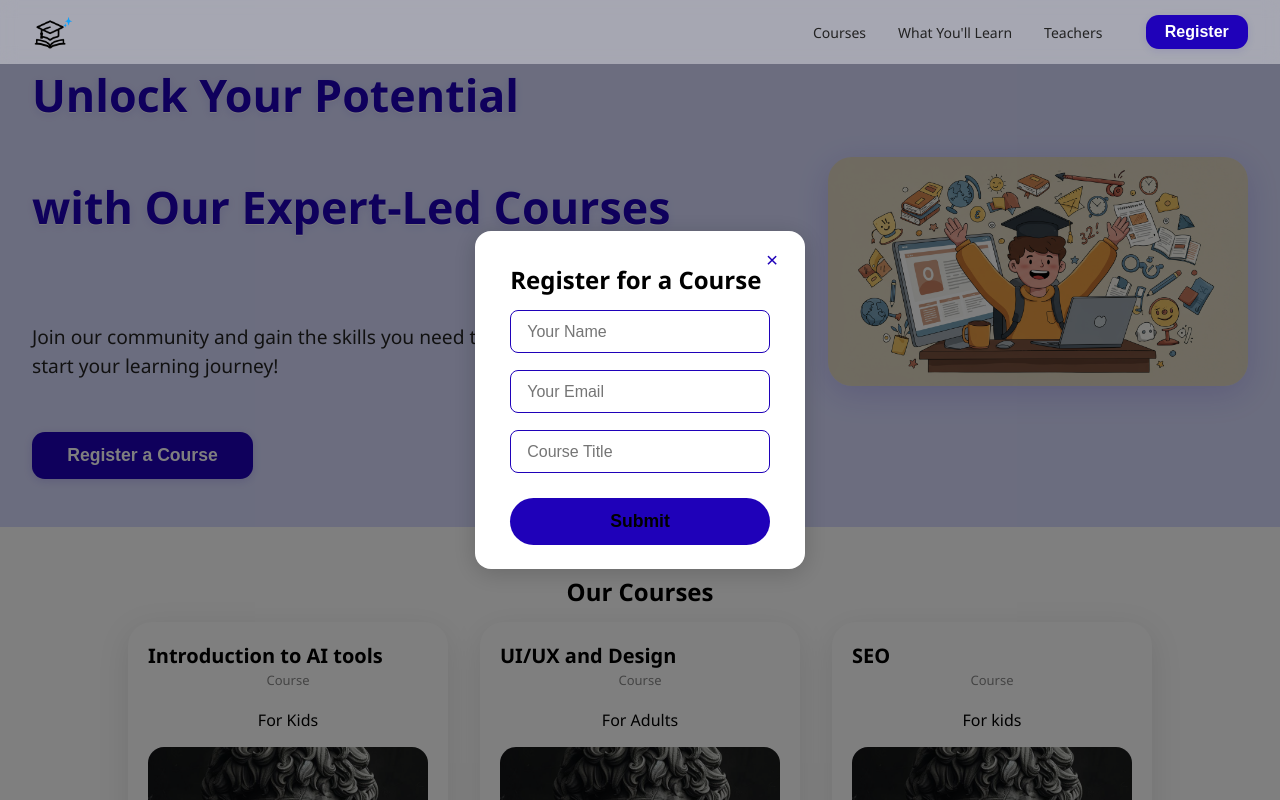
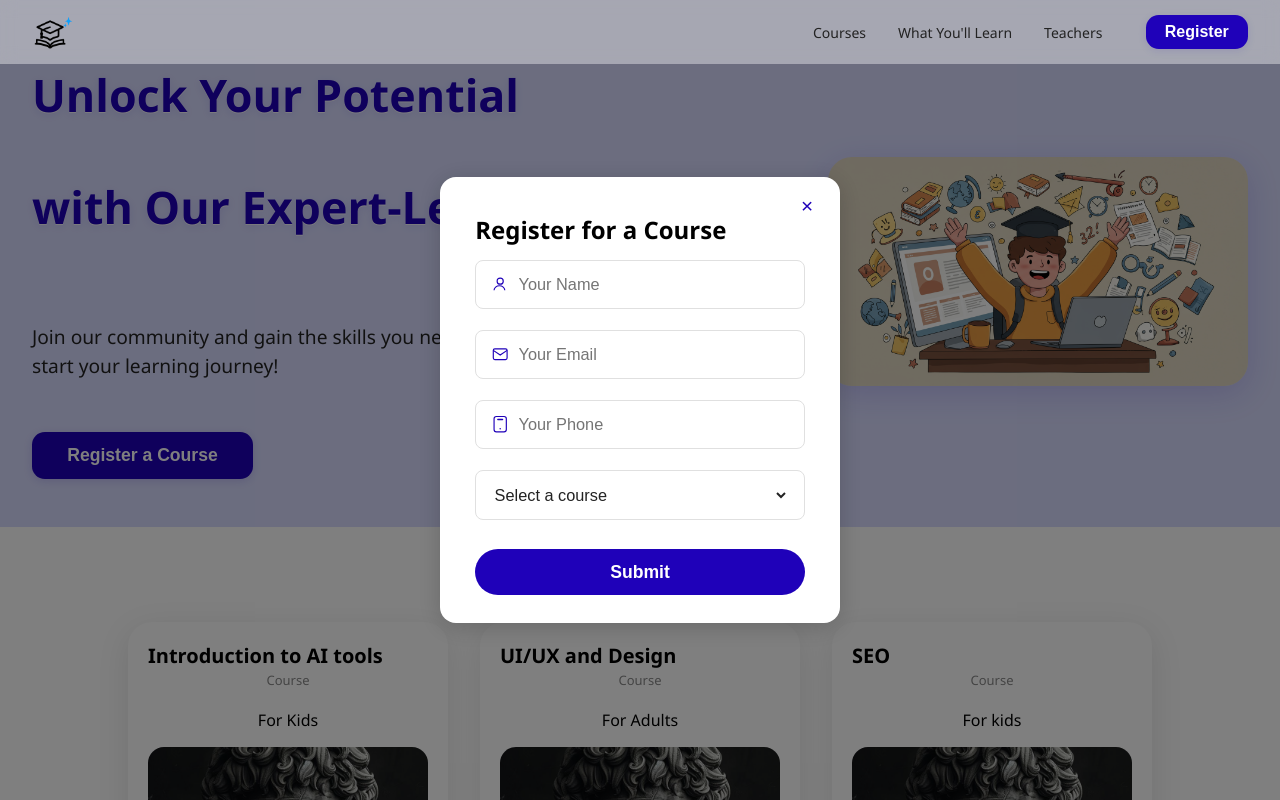
Before and after one commit to khachikkar/SchoolKH, a React (Vite) app: page / in a window 1280 px wide. Both pictures are taken after a click on the button "Register a Course". Shown: the top 800 px of the page. Built offline with nearby package versions, Linux system fonts and the light colour scheme.

Commit message:
updated regform and add email.js

```diff
--- a/package.json
+++ b/package.json
@@ -8,6 +8,7 @@
     "preview": "vite preview"
   },
   "dependencies": {
+    "emailjs-com": "^3.2.0",
     "framer-motion": "^12.7.4",
     "react": "^18.2.0",
     "react-dom": "^18.2.0",
--- a/src/components/RegistrationForm.jsx
+++ b/src/components/RegistrationForm.jsx
@@ -1,5 +1,10 @@
 import React, { useState } from 'react';
 import styled from 'styled-components';
+import PersonIcon from './icons/PersonIcon';
+import EmailIcon from './icons/EmailIcon';
+import PhoneIcon from './icons/PhoneIcon';
+import { courses } from '../data/importantInfo.mjs';
+import emailjs from 'emailjs-com';
 
 const Overlay = styled.div`
   position: fixed;
@@ -17,11 +22,12 @@ const Overlay = styled.div`
 `;
 
 const Modal = styled.div`
-  background: ${({ theme }) => theme.colors.white};
+  background: #fff;
   color: ${({ theme }) => theme.colors.black};
   border-radius: 1rem;
-  padding: 2rem 2.2rem 1.5rem 2.2rem;
-  min-width: 330px;
+  padding: 2.2rem 2.2rem 1.7rem 2.2rem;
+  width: 400px;
+  max-width: 96vw;
   box-shadow: 0 4px 24px rgba(0,0,0,0.18);
   position: relative;
 `;
@@ -43,16 +49,53 @@ const Form = styled.form`
   gap: 1.1rem;
 `;
 
+const InputWrapper = styled.div`
+  display: flex;
+  align-items: center;
+  background: #fff;
+  border: 1.5px solid #e0e0e0;
+  border-radius: 8px;
+  padding: 0.25rem 0.9rem;
+  transition: border 0.18s;
+  margin-bottom: 0.2rem;
+  &:focus-within {
+    border: 1.5px solid ${({ theme }) => theme.colors.electricBlue || '#1F01B9'};
+  }
+`;
+
+const IconLeft = styled.span`
+  display: flex;
+  align-items: center;
+  margin-right: 0.6em;
+  svg {
+    width: 1.15em;
+    height: 1.15em;
+  }
+`;
+
 const Input = styled.input`
-  padding: 0.7rem 1rem;
-  border: 1.5px solid ${({ theme }) => theme.colors.electricBlue};
-  border-radius: 8px;
-  font-size: 1rem;
+  flex: 1;
+  background: transparent;
+  border: none;
+  outline: none;
+  font-size: 1.02rem;
+  padding: 0.63rem 0;
+  color: #232323;
+`;
+
+const Select = styled.select`
+  flex: 1;
+  background: transparent;
+  border: none;
+  outline: none;
+  font-size: 1.02rem;
+  padding: 0.63rem 0;
+  color: #232323;
 `;
 
 const SubmitBtn = styled.button`
   background: ${({ theme }) => theme.colors.electricBlue};
-  color: ${({ theme }) => theme.colors.black};
+  color: #fff;
   border: none;
   padding: 0.8rem 1.5rem;
   border-radius: 999px;
@@ -60,27 +103,46 @@ const SubmitBtn = styled.button`
   font-size: 1.1rem;
   margin-top: 0.5rem;
   cursor: pointer;
-  transition: background 0.2s;
+  transition: background 0.2s, color 0.2s;
   &:hover {
     background: ${({ theme }) => theme.colors.black};
-    color: ${({ theme }) => theme.colors.electricBlue};
+    color: #fff;
     border: 2px solid ${({ theme }) => theme.colors.electricBlue};
   }
 `;
 
 const RegistrationForm = ({ course, onClose }) => {
-  const [form, setForm] = useState({ name: '', email: '', course: course?.title || '' });
+  const [form, setForm] = useState({ name: '', email: '', phone: '', course: course?.title || '' });
   const [submitted, setSubmitted] = useState(false);
 
   const handleChange = e => {
     setForm({ ...form, [e.target.name]: e.target.value });
   };
 
-  const handleSubmit = e => {
+  const handleSubmit = async (e) => {
     e.preventDefault();
+
+    // EmailJS config (replace with your own IDs from emailjs.com dashboard)
+    const SERVICE_ID = 'service_1xa4dbd';
+    const TEMPLATE_ID = 'template_15lqq5a';
+    const USER_ID = 'epbMqS-2RYpB_FFsQ'; // aka Public Key
+
+    const templateParams = {
+      name: form.name,
+      email: form.email,
+      phone: form.phone,
+      course: form.course,
+      time: new Date().toLocaleString(),
+    };
+
+    try {
+      await emailjs.send(SERVICE_ID, TEMPLATE_ID, templateParams, USER_ID);
       setSubmitted(true);
-    // Here you can add backend logic or localStorage as needed
+    } catch (err) {
+      alert('There was an error sending your registration. Please try again or contact us directly.');
+    }
   };
+
 
   return (
     <Overlay>
@@ -95,6 +157,8 @@ const RegistrationForm = ({ course, onClose }) => {
           <>
             <h2>Register for {course?.title || 'a Course'}</h2>
             <Form onSubmit={handleSubmit}>
+              <InputWrapper>
+                <IconLeft><PersonIcon /></IconLeft>
                 <Input
                   name="name"
                   placeholder="Your Name"
@@ -102,6 +166,9 @@ const RegistrationForm = ({ course, onClose }) => {
                   onChange={handleChange}
                   required
                 />
+              </InputWrapper>
+              <InputWrapper>
+                <IconLeft><EmailIcon /></IconLeft>
                 <Input
                   name="email"
                   type="email"
@@ -110,14 +177,32 @@ const RegistrationForm = ({ course, onClose }) => {
                   onChange={handleChange}
                   required
                 />
+              </InputWrapper>
+              <InputWrapper>
+                <IconLeft><PhoneIcon /></IconLeft>
                 <Input
+                  name="phone"
+                  type="tel"
+                  placeholder="Your Phone"
+                  value={form.phone}
+                  onChange={handleChange}
+                  required
+                />
+              </InputWrapper>
+              <InputWrapper>
+                <Select
                   name="course"
-                placeholder="Course Title"
                   value={form.course}
                   onChange={handleChange}
                   required
-                readOnly={!!course}
-              />
+                  disabled={!!course}
+                >
+                  <option value="">Select a course</option>
+                  {courses && courses.map((c, idx) => (
+                    <option key={idx} value={c.title}>{c.title}</option>
+                  ))}
+                </Select>
+              </InputWrapper>
               <SubmitBtn type="submit">Submit</SubmitBtn>
             </Form>
           </>
--- /dev/null
+++ b/src/components/icons/EmailIcon.jsx
@@ -0,0 +1,10 @@
+import React from 'react';
+
+const EmailIcon = (props) => (
+  <svg width="20" height="20" fill="none" viewBox="0 0 24 24" {...props}>
+    <rect x="3" y="5" width="18" height="14" rx="2" stroke="#1F01B9" strokeWidth="1.5" />
+    <path d="M3 7l9 6 9-6" stroke="#1F01B9" strokeWidth="1.5" />
+  </svg>
+);
+
+export default EmailIcon;
--- /dev/null
+++ b/src/components/icons/PersonIcon.jsx
@@ -0,0 +1,10 @@
+import React from 'react';
+
+const PersonIcon = (props) => (
+  <svg width="20" height="20" fill="none" viewBox="0 0 24 24" {...props}>
+    <circle cx="12" cy="8" r="4" stroke="#1F01B9" strokeWidth="1.5" />
+    <path d="M4 20c0-3.3137 3.134-6 7-6s7 2.6863 7 6" stroke="#1F01B9" strokeWidth="1.5" />
+  </svg>
+);
+
+export default PersonIcon;
--- /dev/null
+++ b/src/components/icons/PhoneIcon.jsx
@@ -0,0 +1,11 @@
+import React from 'react';
+
+const PhoneIcon = (props) => (
+  <svg width="20" height="20" fill="none" viewBox="0 0 24 24" {...props}>
+    <rect x="4" y="2" width="16" height="20" rx="3" stroke="#1F01B9" strokeWidth="1.5" />
+    <circle cx="12" cy="18" r="1" fill="#1F01B9" />
+    <rect x="8" y="5" width="8" height="2" rx="1" fill="#1F01B9" />
+  </svg>
+);
+
+export default PhoneIcon;
--- a/src/data/importantInfo.mjs
+++ b/src/data/importantInfo.mjs
@@ -53,5 +53,9 @@ export const whatYouWillLearn = [
     image: learn3Img,
   },
 ];
-
+export const courses = [
+  { title: 'Introduction to AI tools' },
+  { title: 'UI/UX and Design' },
+  { title: 'SEO' }
+];
 // Add other important info as needed (socials, courses, etc)
```
Also changed, not shown: 1 other file (tests, documents, lock files or other folders). Lines whose indentation alone changed are shown as unchanged.
